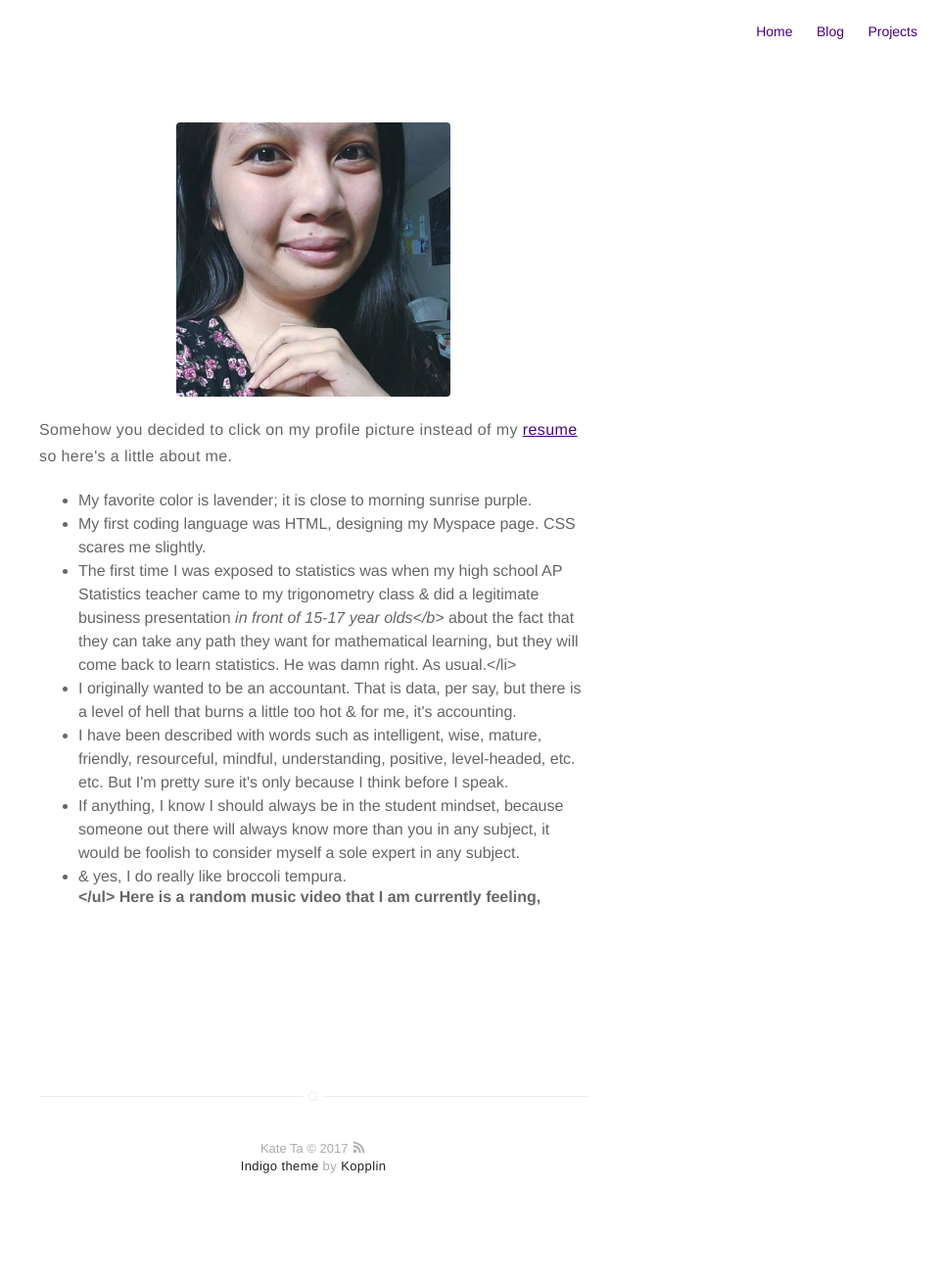
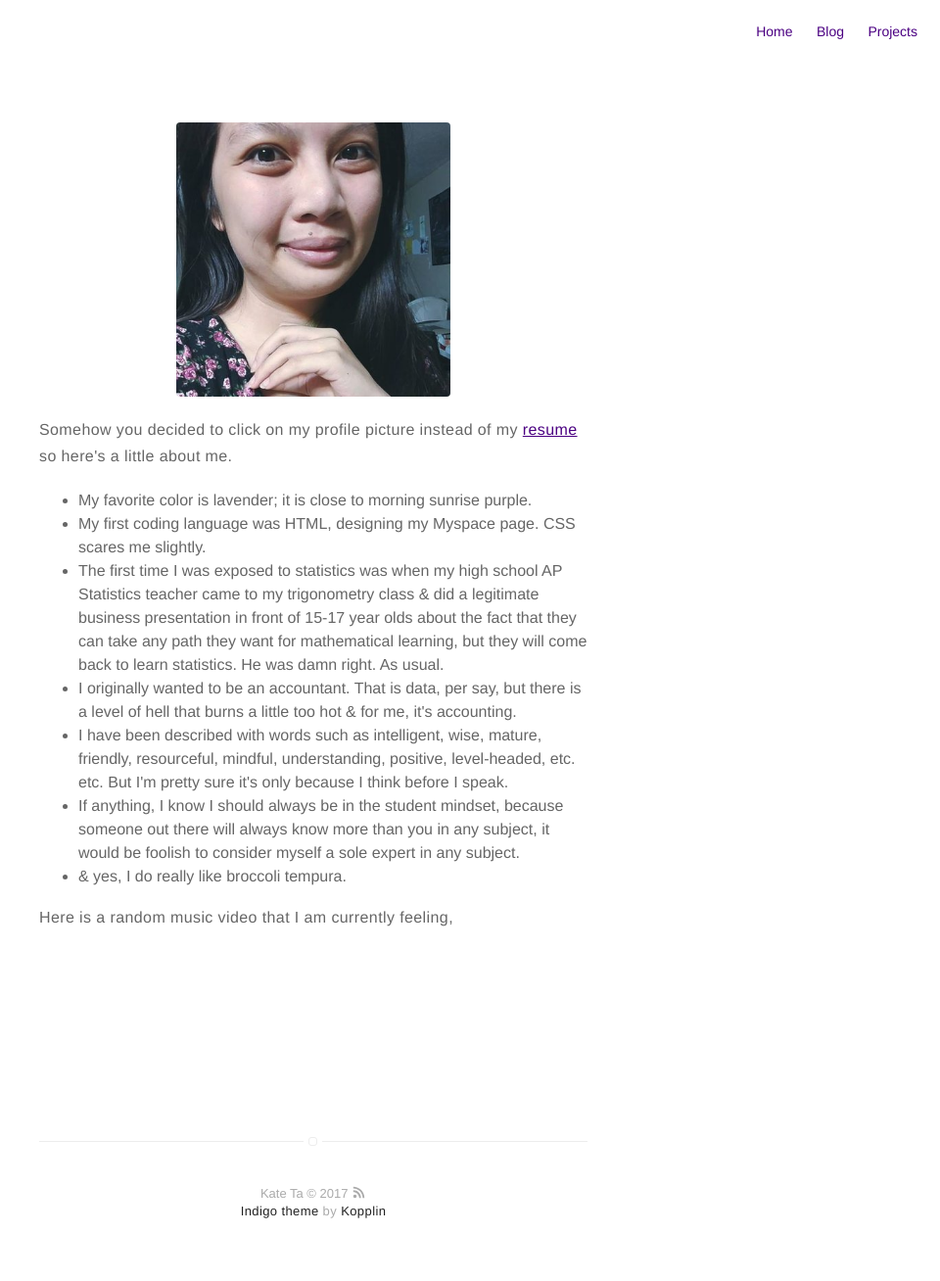
Before and after one commit to ktbernoulli/ktbernoulli.github.io, a Jekyll site: the page built from about.md, in a window 1280 px wide. Shown: the whole page at 98% size, without its empty margins (320-1280 px from the left). Built offline with Jekyll 4.4.1, drawn with Linux system fonts in a browser that asks for light colours; before the commit the page ends 1262 px from its top, so only the background shows below that; grey boxes are pictures that could not be loaded.

Commit message:
Argh 5.0

```diff
--- a/about.md
+++ b/about.md
@@ -12,7 +12,7 @@ layout: page
 	<li>My first coding language was HTML, designing my Myspace page. CSS scares me slightly.</li>
 	<li>The first time I was exposed to statistics was when my high school
 	AP Statistics teacher came to my trigonometry class <b>& did a legitimate
-	business presentation</b> <b><i>in front of 15-17 year olds</b></i> about the fact that
+	business presentation in front of 15-17 year olds</b> about the fact that
 	they can take any path they want for mathematical learning, but they
 	will come back to learn statistics. He was damn right. As usual.</li>
 	<li>I originally wanted to be an accountant. That is data, per say,
```
